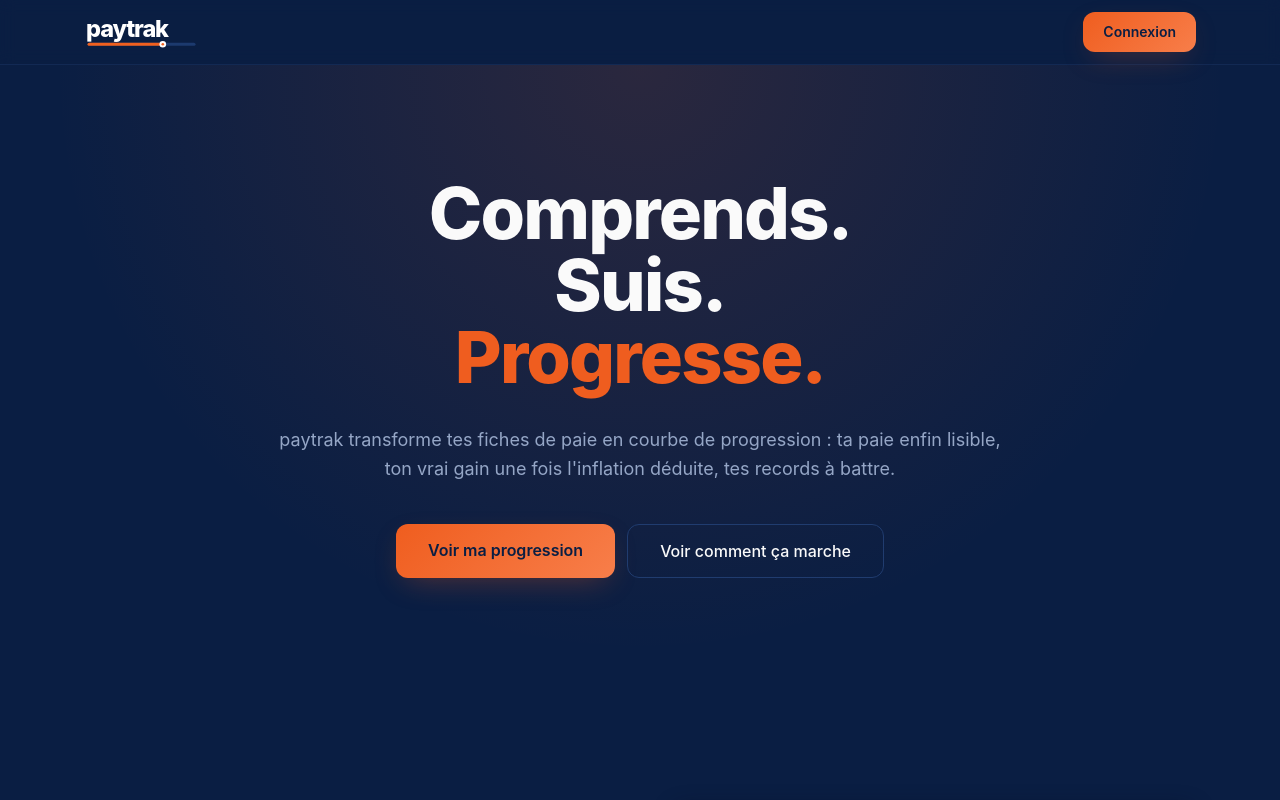
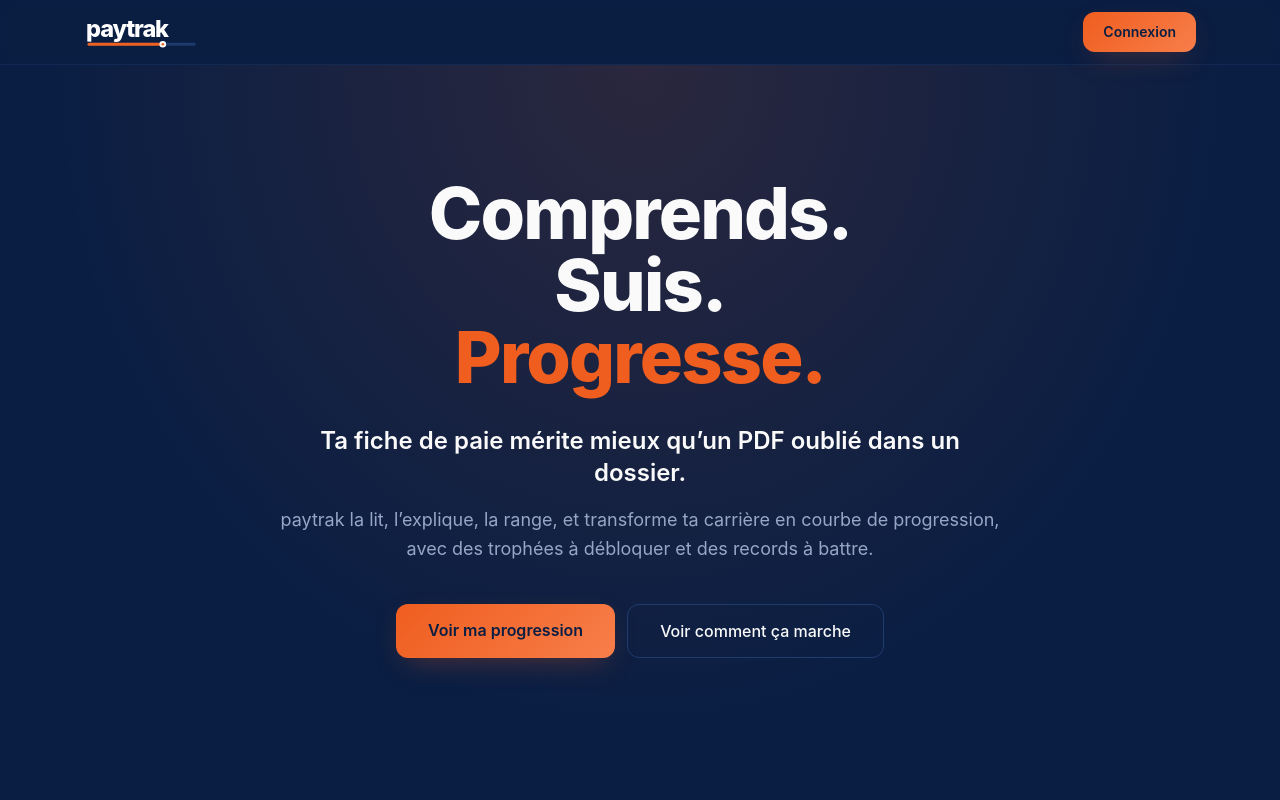
Before and after one commit to baptisterandis-coder/paytrack, a Next.js app: page / in a window 1280 px wide. Shown: the top 800 px of the page. Built offline with nearby package versions, Linux system fonts and the light colour scheme; no server answers.

Commit message:
accroche hero : ta fiche de paie merite mieux qu un PDF oublie

```diff
--- a/app/page.tsx
+++ b/app/page.tsx
@@ -70,10 +70,11 @@ export default async function Home() {
               <span className="block">Suis.</span>
               <span className="block text-primary">Progresse.</span>
             </h1>
-            <p className="mt-8 text-lg text-muted-foreground leading-relaxed">
-              {
-                "paytrak transforme tes fiches de paie en courbe de progression : ta paie enfin lisible, ton vrai gain une fois l'inflation déduite, tes records à battre."
-              }
+            <p className="mt-8 text-xl sm:text-2xl font-semibold text-foreground leading-snug">
+              {"Ta fiche de paie mérite mieux qu’un PDF oublié dans un dossier."}
+            </p>
+            <p className="mt-4 text-lg text-muted-foreground leading-relaxed">
+              {"paytrak la lit, l’explique, la range, et transforme ta carrière en courbe de progression, avec des trophées à débloquer et des records à battre."}
             </p>
             <div className="mt-10 flex flex-col sm:flex-row gap-3 justify-center">
               <Link href="/auth" className={BOUTON_PRINCIPAL + " px-8 py-3.5"}>
```
